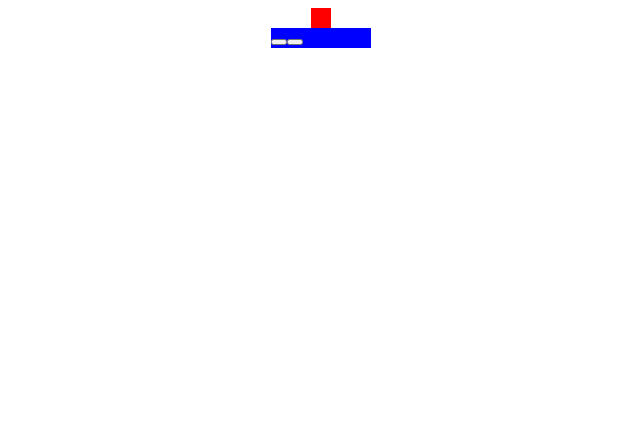
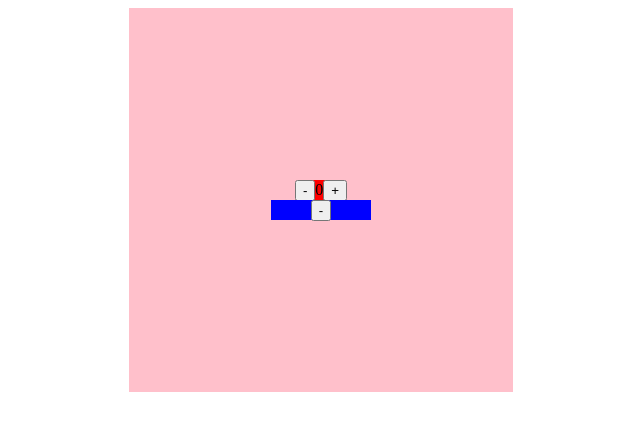
Before and after one commit to GioeleBoccanegra/Progetto-JavaScript-di-Gioele-Boccanegra, a plain HTML site: page index.html in a window 1280 px wide. Shown: the whole page, without its empty margins (319-959 px from the left). Drawn offline with Linux system fonts and the light colour scheme.

Commit message:
rivista disposizione pulsanti e modificato css

```diff
--- a/assets/css/style.css
+++ b/assets/css/style.css
@@ -1,17 +1,39 @@
+body {
+  display: flex;
+
+  align-items: center;
+  justify-content: center;
+}
+
+
 .container {
   display: flex;
   flex-direction: column;
   justify-content: center;
   align-items: center;
+  width: 30vw;
+  height: 30vw;
+  background-color: pink;
 }
+
 
 .counter-container {
   height: 20px;
   width: 20px;
   background-color: red;
+  display: flex;
+  align-items: center;
+  justify-content: center;
 }
 
-.buttons-container {
+.counter-container p {}
+
+.reset-container {
+  display: flex;
+  justify-content: center;
+  gap: 20%;
+  align-items: center;
+
   background-color: blue;
   height: 20px;
   width: 100px;
--- a/assets/javascript/script.js
+++ b/assets/javascript/script.js
@@ -9,14 +9,26 @@ const counterDiv = document.createElement("div");
 counterDiv.className = "counter-container";
 container.appendChild(counterDiv);
 
-const buttonsDiv = document.createElement("div");
-buttonsDiv.className = "buttons-container";
-container.appendChild(buttonsDiv);
-
 const buttonMeno = document.createElement("button");
 buttonMeno.className = "buttons";
-buttonsDiv.appendChild(buttonMeno);
+counterDiv.appendChild(buttonMeno);
+buttonMeno.innerHTML = "-";
+
+const counter = document.createElement("p");
+counter.className = "counter";
+counterDiv.appendChild(counter);
+counter.innerHTML = "0";
 
 const buttonPiu = document.createElement("button");
 buttonPiu.className = "buttons";
-buttonsDiv.appendChild(buttonPiu);
+counterDiv.appendChild(buttonPiu);
+buttonPiu.innerHTML = "+";
+
+const resetDiv = document.createElement("div");
+resetDiv.className = "reset-container";
+container.appendChild(resetDiv);
+
+const buttonReset = document.createElement("button");
+buttonReset.className = "button-reset";
+resetDiv.appendChild(buttonReset);
+buttonReset.innerHTML = "-";
```
